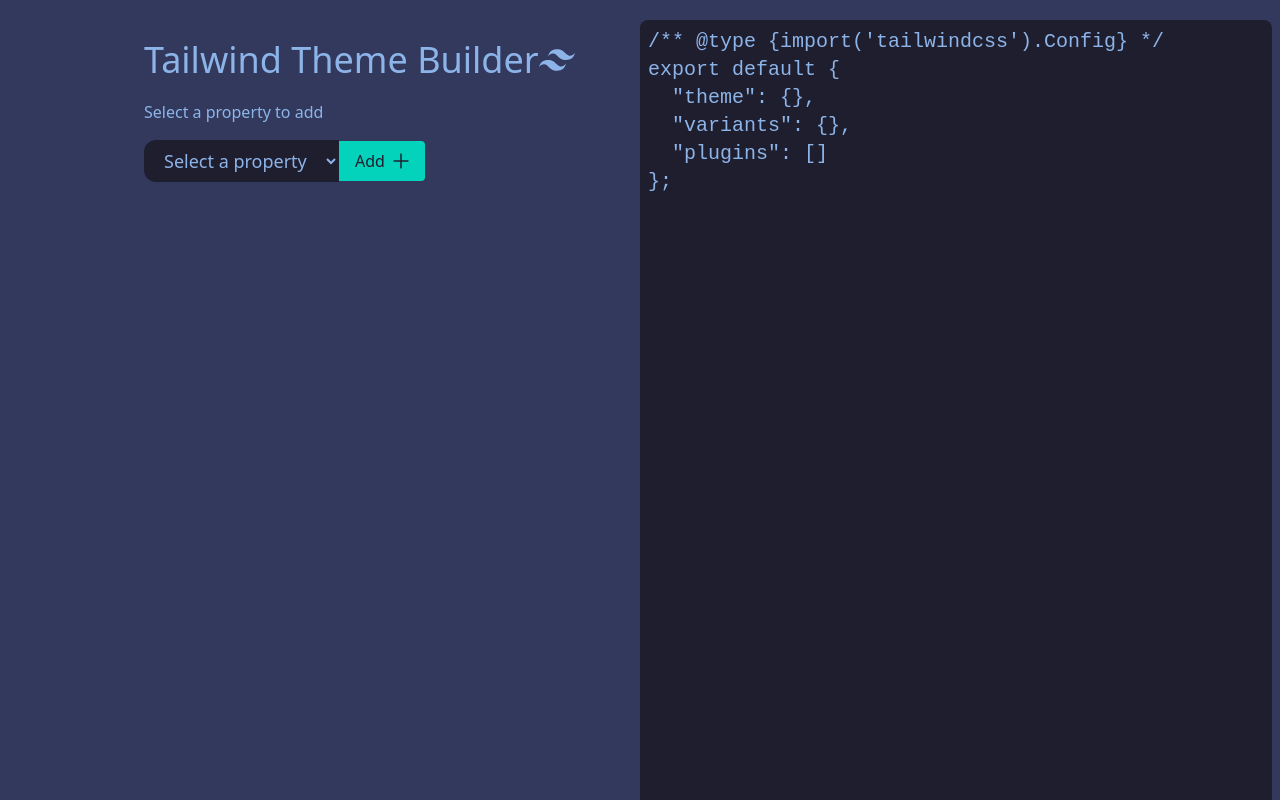
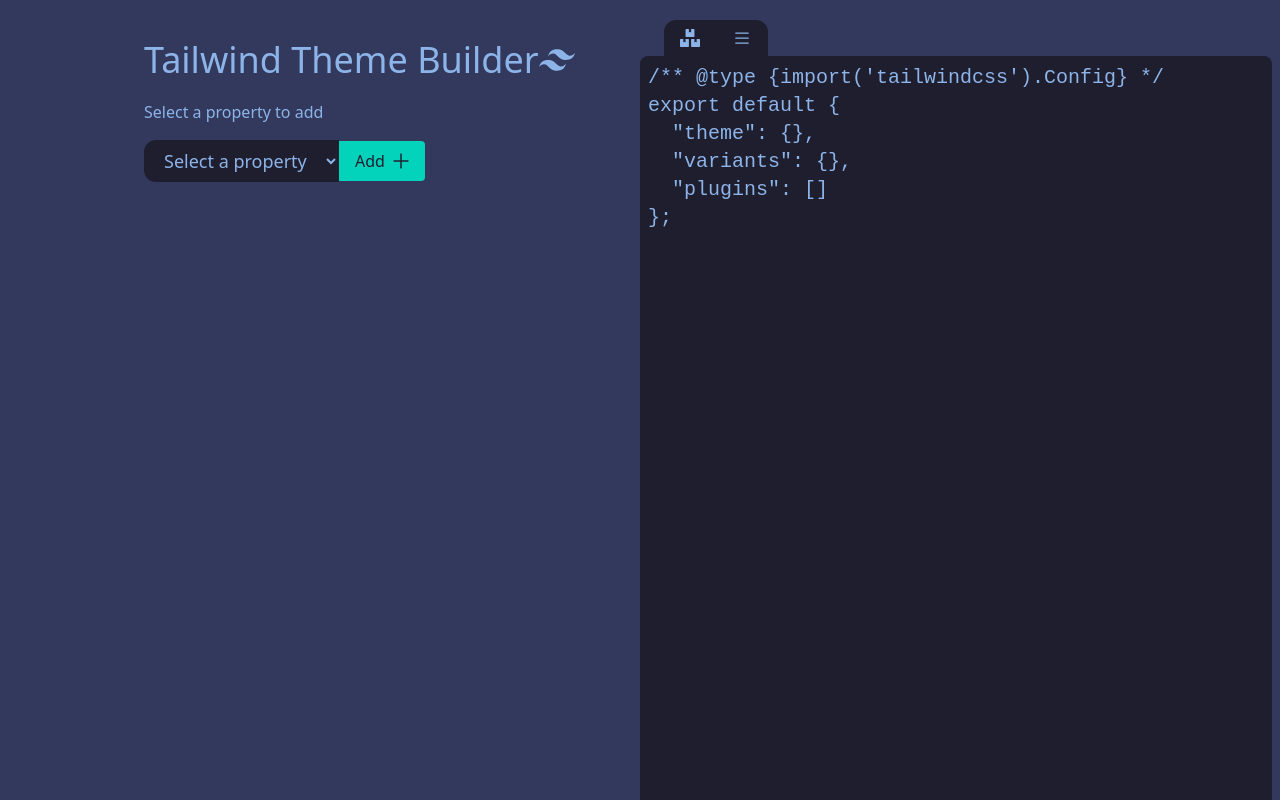
Before and after one commit to JamesTTTT/Tailwind-config-generator, a React (Vite) app: page / in a window 1280 px wide. Shown: the top 800 px of the page. Built offline with nearby package versions, Linux system fonts and the light colour scheme.

Commit message:
Added effects

```diff
--- a/src/App.jsx
+++ b/src/App.jsx
@@ -7,6 +7,7 @@
 import SpacingTheme from "./components/SpacingTheme";
 import TypographyTheme from "./components/TypographyTheme";
 import BorderTheme from "./components/BorderTheme";
+import EffectsTheme from "./components/EffectsTheme";
 import { SiTailwindcss } from "react-icons/si";
 function App() {
   const [theme, setTheme] = useState({});
@@ -35,6 +36,11 @@
       name: "Border",
       enabled: false,
       component: <BorderTheme setTheme={setTheme} />,
+    },
+    {
+      name: "Effects",
+      enabled: false,
+      component: <EffectsTheme setTheme={setTheme} />,
     },
   ]);
 
--- /dev/null
+++ b/src/components/EffectsTheme.jsx
@@ -0,0 +1,127 @@
+import React, { useState, useEffect } from "react";
+import { groupByParent } from "../util/util";
+import DropDown from "./util/DropDown";
+
+const EffectsTheme = ({ setTheme }) => {
+  const [effectProp, setEffectProp] = useState();
+  const [effectValues, setEffectValues] = useState([]);
+
+  useEffect(() => {
+    const groupedEffects = groupByParent(effectValues);
+
+    const effects = Object.keys(groupedEffects).reduce((acc, parent) => {
+      acc[parent] = groupedEffects[parent].reduce((parentAcc, item) => {
+        parentAcc[item.name] = item.value;
+        return parentAcc;
+      }, {});
+
+      return acc;
+    }, {});
+
+    setTheme((prevTheme) => ({
+      ...prevTheme,
+      ...effects,
+    }));
+  }, [effectValues]);
+
+  const addEffect = () => {
+    setEffectValues([
+      ...effectValues,
+      {
+        parent: effectProp,
+        value: "10",
+        name: `${effectProp}${effectValues.length}`,
+      },
+    ]);
+  };
+
+  const deleteEffect = (effect) => {
+    setEffectValues(effectValues.filter((e) => e !== effect));
+  };
+
+  const effectPropList = [
+    "boxShadow",
+    "opacity",
+    "backgroundBlendMode",
+    "mixBlendMode",
+  ];
+
+  const effectMap = () => {
+    const groupedEffects = groupByParent(effectValues);
+
+    return effectPropList.map((parent) => {
+      const effects = groupedEffects[parent] || [];
+
+      if (effects.length === 0) {
+        return [];
+      }
+
+      return (
+        <div key={parent}>
+          <h3 className="text-xl mt-2">{parent}</h3>
+          {effects.map((effect) => {
+            const index = effectValues.findIndex(
+              (e) => e.name === effect.name && e.parent === effect.parent
+            );
+
+            return (
+              <div
+                className="flex items-center my-2"
+                key={`${parent}-${index}`}
+              >
+                <input
+                  className="text-info py-2 bg-neutral w-40 rounded-l-xl px-2 h-12
+				border-transparent focus:border-transparent focus:ring-0"
+                  value={effect.name}
+                  onChange={(e) => {
+                    const newEffectValues = [...effectValues];
+                    newEffectValues[index].name = e.target.value;
+                    setEffectValues(newEffectValues);
+                  }}
+                />
+                <input
+                  className=" text-info py-2 bg-neutral w-60 px-2 h-12
+				border-transparent focus:border-transparent focus:ring-0"
+                  value={effect.value}
+                  onChange={(e) => {
+                    const newEffectValues = [...effectValues];
+                    newEffectValues[index].value = e.target.value;
+                    setEffectValues(newEffectValues);
+                  }}
+                />
+                <button onClick={() => deleteEffect(effect)}>
+                  <i className="pi pi-times py-2 h-12 px-4 text-lg rounded-r-xl  transition-colors" />
+                </button>
+              </div>
+            );
+          })}
+        </div>
+      );
+    });
+  };
+
+  return (
+    <div className="w-full">
+      <h1 className="mb-3">Create custom effects</h1>
+      <div className="flex w-full">
+        <DropDown
+          value={effectProp}
+          onChange={(e) => {
+            setEffectProp(e.target.value);
+          }}
+          content={effectPropList}
+        />
+        <button
+          onClick={addEffect}
+          className="bg-accent text-neutral font-thin py-2 px-4 rounded-r flex items-center"
+        >
+          <span className="mr-3">Add</span>
+          <i className="pi pi-plus"></i>
+        </button>
+      </div>
+      <div className="flex-col max-h-96 overflow-scroll">{effectMap()}</div>
+    </div>
+  );
+};
+
+export default EffectsTheme;
--- a/src/components/TextArea.jsx
+++ b/src/components/TextArea.jsx
@@ -1,4 +1,6 @@
 import React, { useState, useEffect } from "react";
+import { BsList } from "react-icons/bs";
+import { FaBoxes } from "react-icons/fa";
 
 function TextArea({ theme }) {
   const [configText, setConfigText] = useState("");
@@ -41,6 +43,46 @@
 
   return (
     <div>
+      <div className="flex ml-6">
+        {/* <button className="mr-4 px-2 text-neutral h-fit rounded-full bg-primary">
+          <span>clear</span>
+        </button> */}
+        <div>
+          <input
+            type="radio"
+            name="select"
+            className="peer hidden"
+            id="select-radio-1"
+            onChange={() => {}}
+          />
+          <label
+            for="select-radio-1"
+            className="text-xl marker:text-info rounded-tl-xl
+                h-full py-2 px-4 flex flex-row bg-neutral items-center
+                justify-center peer-checked:bg-slate-800"
+          >
+            <FaBoxes />
+          </label>
+        </div>
+
+        <div>
+          <input
+            type="radio"
+            name="select"
+            className="peer hidden"
+            id="select-radio-2"
+            onChange={() => {}}
+          />
+          <label
+            for="select-radio-2"
+            className="text-xl marker:text-info rounded-tr-xl
+                h-full py-2 px-4 flex flex-row bg-neutral items-center
+                justify-center peer-checked:bg-slate-800"
+          >
+            <BsList />
+          </label>
+        </div>
+      </div>
       <textarea
         id="config-textarea"
         rows="30"
```
